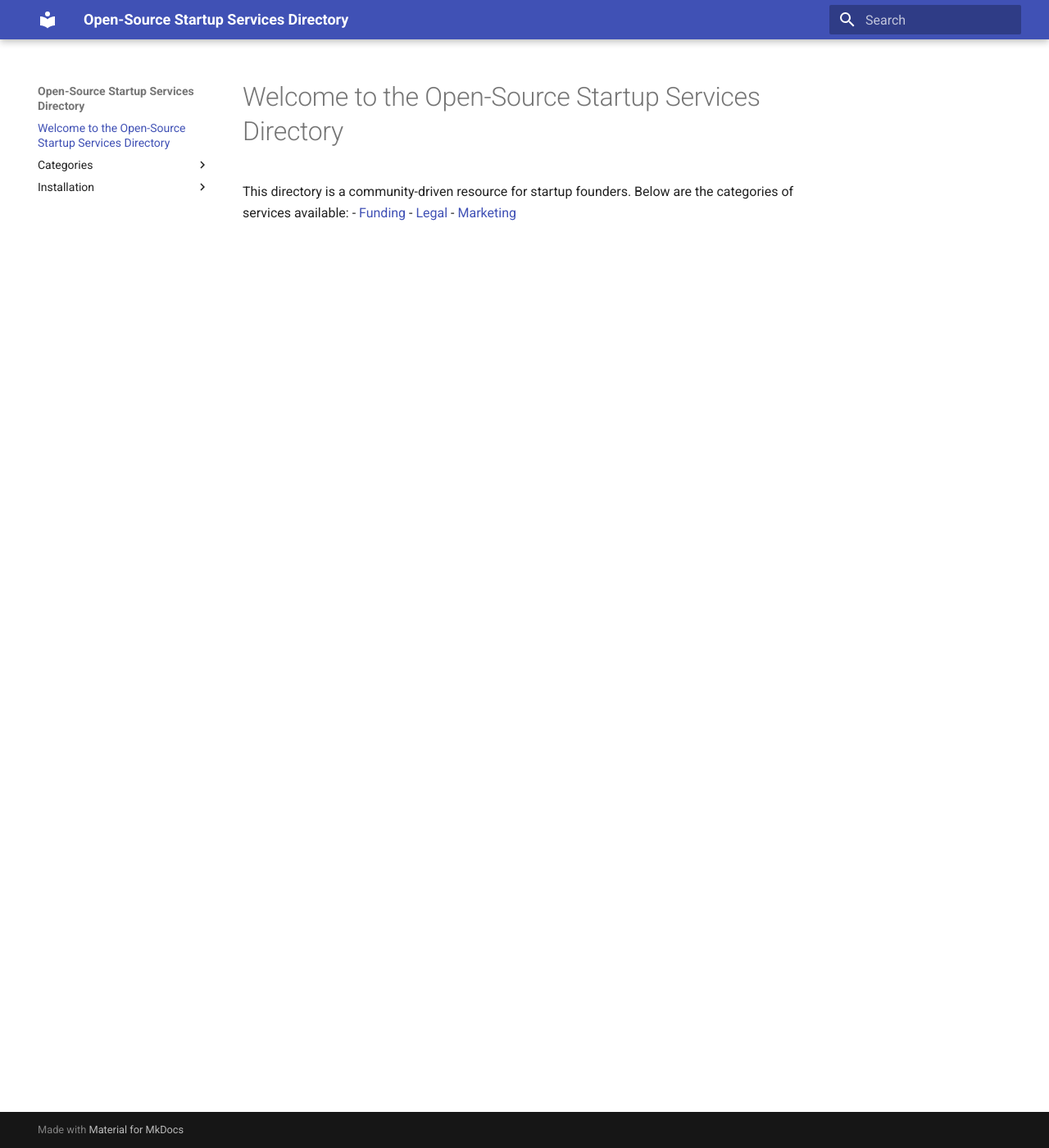
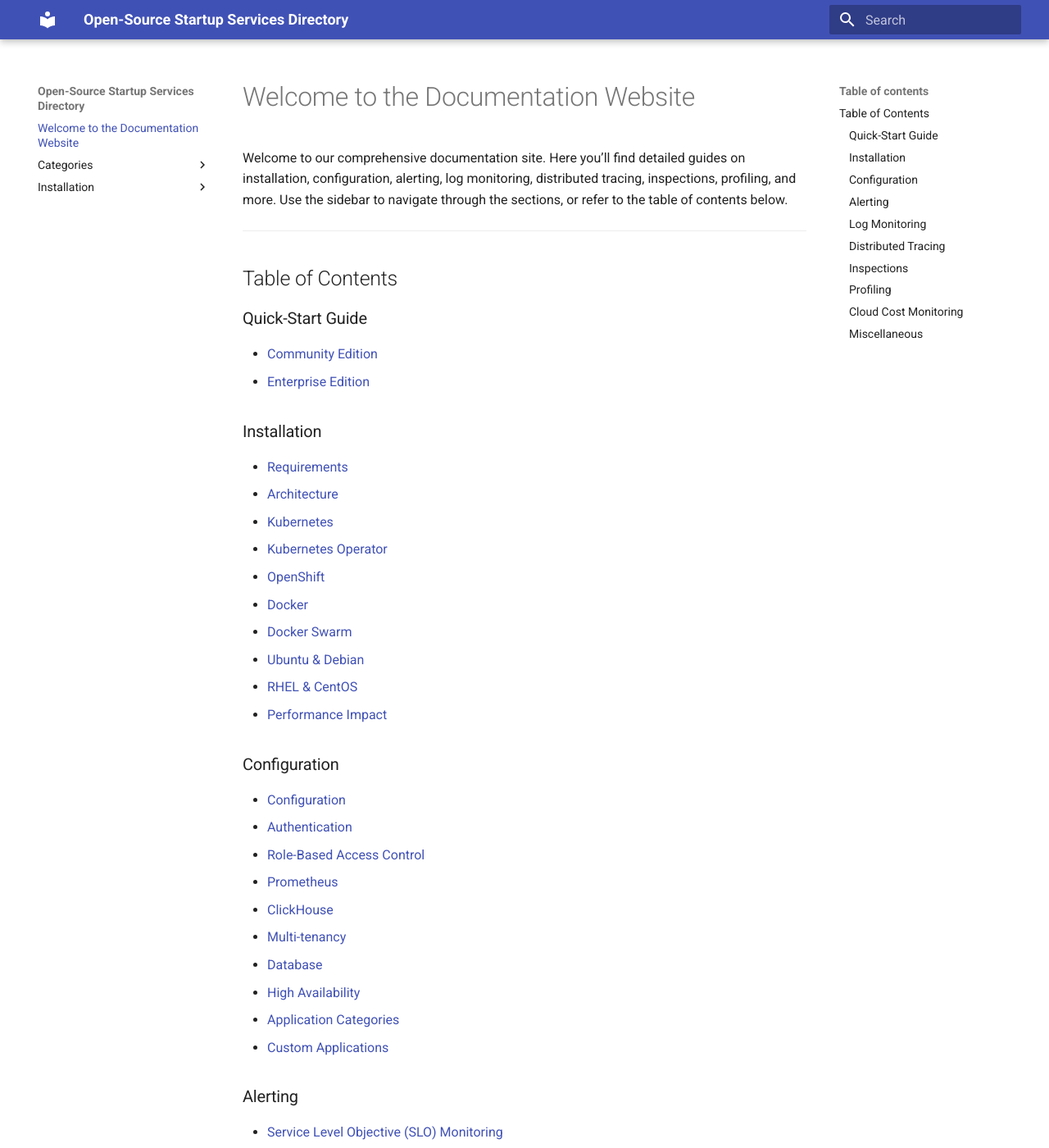
Before and after one commit to Xatiiv/open-source-services-directory, an MkDocs documentation site: the page built from docs/index.md, in a window 1280 px wide and 1400 px high. Shown: the whole window at 82% size. Built offline with MkDocs 1.6.1 and Material for MkDocs 9.7.7, drawn with Linux system fonts in a browser that asks for light colours; some of the changed text lies outside the part shown.

Commit message:
clean up

````diff
--- a/docs/categories/How To/how-to-start.md
+++ /dev/null
@@ -1,188 +0,0 @@
-# Documentation: Process of Creating the Documentation Website
-
-This document describes the step-by-step process used to create and deploy our documentation website. The website was built using MkDocs with the Material theme and deployed on Netlify for continuous integration and automatic updates.
-
-## Table of Contents
-
-- [Overview](#overview)
-- [Prerequisites](#prerequisites)
-- [Steps to Create the Documentation Website](#steps-to-create-the-documentation-website)
-  - [1. Create a GitHub Repository](#1-create-a-github-repository)
-  - [2. Set Up MkDocs Locally](#2-set-up-mkdocs-locally)
-  - [3. Customize MkDocs Configuration](#3-customize-mkdocs-configuration)
-  - [4. Create Documentation Content](#4-create-documentation-content)
-  - [5. Preview the Site Locally](#5-preview-the-site-locally)
-  - [6. Commit and Push Changes to GitHub](#6-commit-and-push-changes-to-github)
-  - [7. Deploy the Site on Netlify](#7-deploy-the-site-on-netlify)
-- [Maintenance and Next Steps](#maintenance-and-next-steps)
-- [Additional Resources](#additional-resources)
-
-## Overview
-
-The goal was to build a community-driven, open-source directory for startup founders by leveraging a documentation site. The website is automatically rebuilt and deployed whenever contributions are merged into the repository.
-
-We used:
-- **MkDocs** as the static site generator.
-- **Material for MkDocs** for a clean and professional look.
-- **GitHub** for version control and collaboration.
-- **Netlify** for hosting and continuous deployment.
-
-## Prerequisites
-
-Before starting the project, ensure you have the following:
-- A GitHub account.
-- Python 3.x installed on your computer.
-- Basic knowledge of Git and command-line operations.
-- A Netlify account (free plan is sufficient).
-
-## Steps to Create the Documentation Website
-
-### 1. Create a GitHub Repository
-
-1. Log in to GitHub and click the **“+”** icon, then select **“New repository.”**
-2. Name the repository (e.g., `open-source-services-directory`) and choose **Public**.
-3. Click **Create repository**.
-
-### 2. Set Up MkDocs Locally
-
-1. **Clone the Repository**
-   Open your terminal, navigate to your desired folder, and run:
-   ```bash
-   git clone https://github.com/YourUsername/open-source-services-directory.git
-   ```
-2. **Create a Virtual Environment (Optional but Recommended)**
-   In the repository folder:
-   ```bash
-   cd open-source-services-directory
-   python -m venv venv
-   ```
-   Activate the environment:
-   - **Windows:** `venv\Scripts\activate`
-   - **macOS/Linux:** `source venv/bin/activate`
-3. **Install MkDocs and the Material Theme**
-   With the virtual environment active, install the necessary packages:
-   ```bash
-   pip install mkdocs mkdocs-material
-   ```
-
-### 3. Customize MkDocs Configuration
-
-1. **Initialize MkDocs**
-   Run in the project directory:
-   ```bash
-   mkdocs new .
-   ```
-   This creates a basic project structure:
-   ```
-   open-source-services-directory/
-   ├─ docs/
-   │  └─ index.md
-   └─ mkdocs.yml
-   ```
-2. **Edit `mkdocs.yml`**
-   Open the file and update it to reflect your site structure and theme. For example:
-   ```yaml
-   site_name: "Open-Source Startup Services Directory"
-   nav:
-     - Home: index.md
-     - Categories:
-         - Funding: categories/funding.md
-         - Legal: categories/legal.md
-         - Marketing: categories/marketing.md
-   theme:
-     name: 'material'
-   ```
-
-### 4. Create Documentation Content
-
-1. **Structure Your Content**
-   In the `docs/` folder, create subfolders and Markdown files as needed. For instance:
-   ```
-   docs/
-   ├─ index.md
-   └─ categories/
-      ├─ funding.md
-      ├─ legal.md
-      └─ marketing.md
-   ```
-2. **Write Your Markdown Files**
-   Edit `index.md` and other files with the desired content. An example for `index.md`:
-   ```markdown
-   # Welcome
-
-   This is the Open-Source Startup Services Directory. Find useful resources and services for startup founders.
-   - [Funding](categories/funding.md)
-   - [Legal](categories/legal.md)
-   - [Marketing](categories/marketing.md)
-   ```
-   Populate the category files with relevant information and links.
-
-### 5. Preview the Site Locally
-
-1. Start the local development server:
-   ```bash
-   mkdocs serve
-   ```
-2. Open your browser and navigate to [http://127.0.0.1:8000](http://127.0.0.1:8000) to preview the site.
-3. Make changes to your Markdown files as needed and watch the site auto-refresh.
-
-### 6. Commit and Push Changes to GitHub
-
-1. **Add and Commit Your Changes**:
-   ```bash
-   git add .
-   git commit -m "Initial MkDocs setup with documentation content"
-   ```
-2. **Push to GitHub**:
-   ```bash
-   git push origin main
-   ```
-
-### 7. Deploy the Site on Netlify
-
-1. **Create a `requirements.txt` File**
-   In the project root, create a file named `requirements.txt` with:
-   ```
-   mkdocs
-   mkdocs-material
-   ```
-2. **(Optional) Create a `runtime.txt` File**
-   Specify your Python version (e.g., `3.9`):
-   ```
-   3.9
-   ```
-3. **Configure Netlify**
-   - Log in to Netlify and select **“New site from Git”**.
-   - Connect your GitHub repository.
-   - In the build settings, set:
-     - **Build command:**
-       ```bash
-       pip install -r requirements.txt && mkdocs build
-       ```
-     - **Publish directory:** `site`
-4. **Deploy**
-   Click **Deploy site**. Netlify will install the dependencies, run `mkdocs build`, and publish the generated site.
-
-## Maintenance and Next Steps
-
-- **Continuous Updates:**
-  Every push to the `main` branch triggers a new build on Netlify.
-- **Community Contributions:**
-  Add a `CONTRIBUTING.md` and pull request templates to guide collaborators.
-- **Site Enhancements:**
-  Consider integrating search features, custom styling, or additional pages as your project grows.
-
-## Additional Resources
-
-- [MkDocs Documentation](https://www.mkdocs.org/)
-- [Material for MkDocs](https://squidfunk.github.io/mkdocs-material/)
-- [Netlify Documentation](https://docs.netlify.com/)
-
----
-
-This documentation file provides a clear record of how the site was built and serves as a guide for future contributions or similar projects.
-```
-
----
-
-This detailed documentation not only explains each step in setting up and deploying the documentation site but also serves as a guide for future maintainers or contributors. Feel free to adjust sections or add more detail as needed for your audience.
--- a/docs/index.md
+++ b/docs/index.md
@@ -1,6 +1,88 @@
-# Welcome to the Open-Source Startup Services Directory
+# Welcome to the Documentation Website
 
-This directory is a community-driven resource for startup founders. Below are the categories of services available:
-- [Funding](categories/funding.md)
-- [Legal](categories/legal.md)
-- [Marketing](categories/marketing.md)
+Welcome to our comprehensive documentation site. Here you’ll find detailed guides on installation, configuration, alerting, log monitoring, distributed tracing, inspections, profiling, and more. Use the sidebar to navigate through the sections, or refer to the table of contents below.
+
+---
+
+## Table of Contents
+
+### Quick-Start Guide
+- [Community Edition](quick-start-guide/community-edition.md)
+- [Enterprise Edition](quick-start-guide/enterprise-edition.md)
+
+### Installation
+- [Requirements](installation/requirements.md)
+- [Architecture](installation/architecture.md)
+- [Kubernetes](installation/kubernetes.md)
+- [Kubernetes Operator](installation/kubernetes-operator.md)
+- [OpenShift](installation/openshift.md)
+- [Docker](installation/docker.md)
+- [Docker Swarm](installation/docker-swarm.md)
+- [Ubuntu & Debian](installation/ubuntu-debian.md)
+- [RHEL & CentOS](installation/rhel-centos.md)
+- [Performance Impact](installation/performance-impact.md)
+
+### Configuration
+- [Configuration](configuration/configuration.md)
+- [Authentication](configuration/authentication.md)
+- [Role-Based Access Control](configuration/role-based-access-control.md)
+- [Prometheus](configuration/prometheus.md)
+- [ClickHouse](configuration/clickhouse.md)
+- [Multi-tenancy](configuration/multi-tenancy.md)
+- [Database](configuration/database.md)
+- [High Availability](configuration/high-availability.md)
+- [Application Categories](configuration/application-categories.md)
+- [Custom Applications](configuration/custom-applications.md)
+
+### Alerting
+- [Service Level Objective (SLO) Monitoring](alerting/slo-monitoring.md)
+- [Incidents](alerting/incidents.md)
+- [Slack](alerting/slack.md)
+- [Microsoft Teams](alerting/microsoft-teams.md)
+- [Pagerduty](alerting/pagerduty.md)
+- [Opsgenie](alerting/opsgenie.md)
+- [Webhook](alerting/webhook.md)
+
+### Log Monitoring
+- [Overview](log-monitoring/overview.md)
+
+### Distributed Tracing
+- [Overview](distributed-tracing/overview.md)
+- [eBPF-based Tracing](distributed-tracing/ebpf-based-tracing.md)
+- [OpenTelemetry for Go](distributed-tracing/opentelemetry-go.md)
+- [OpenTelemetry for Java](distributed-tracing/opentelemetry-java.md)
+- [OpenTelemetry for Python](distributed-tracing/opentelemetry-python.md)
+
+### Inspections
+- [Overview](inspections/overview.md)
+- [Service Level Objectives (SLOs)](inspections/slo.md)
+- [Instances](inspections/instances.md)
+- [CPU](inspections/cpu.md)
+- [Memory](inspections/memory.md)
+- [Storage](inspections/storage.md)
+- [Network](inspections/network.md)
+- [Logs](inspections/logs.md)
+- [JVM](inspections/jvm.md)
+- [.NET](inspections/dotnet.md)
+- [Python](inspections/python.md)
+- [Postgres](inspections/postgres.md)
+- [Mongodb](inspections/mongodb.md)
+- [MySQL](inspections/mysql.md)
+- [Memcached](inspections/memcached.md)
+- [Redis](inspections/redis.md)
+- [Deployment Tracking](inspections/deployment-tracking.md)
+
+### Profiling
+- [Overview](profiling/overview.md)
+
+### Cloud Cost Monitoring
+- [Overview](cloud-cost-monitoring/overview.md)
+
+### Miscellaneous
+- [Anonymous Usage Statistics](misc/anonymous-usage-statistics.md)
+
+---
+
+For quick access, use the search functionality in the sidebar. Each section automatically pulls the latest content from its corresponding Markdown files, ensuring the documentation remains up-to-date.
+
+Happy reading!
````
Also changed, not shown: docs/categories/funding.md (deleted, +0 -5 lines), docs/categories/legal.md (deleted), docs/categories/marketing.md (added).
